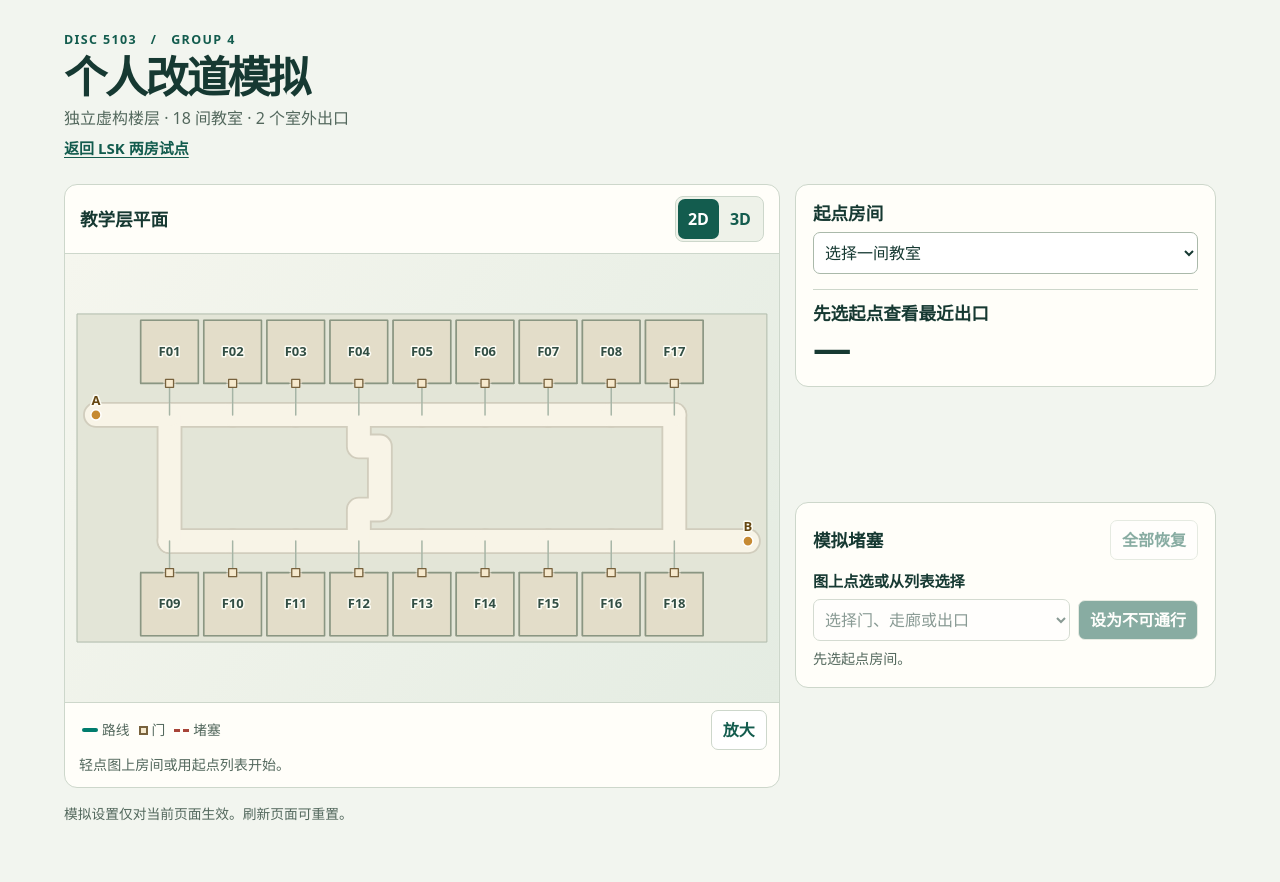
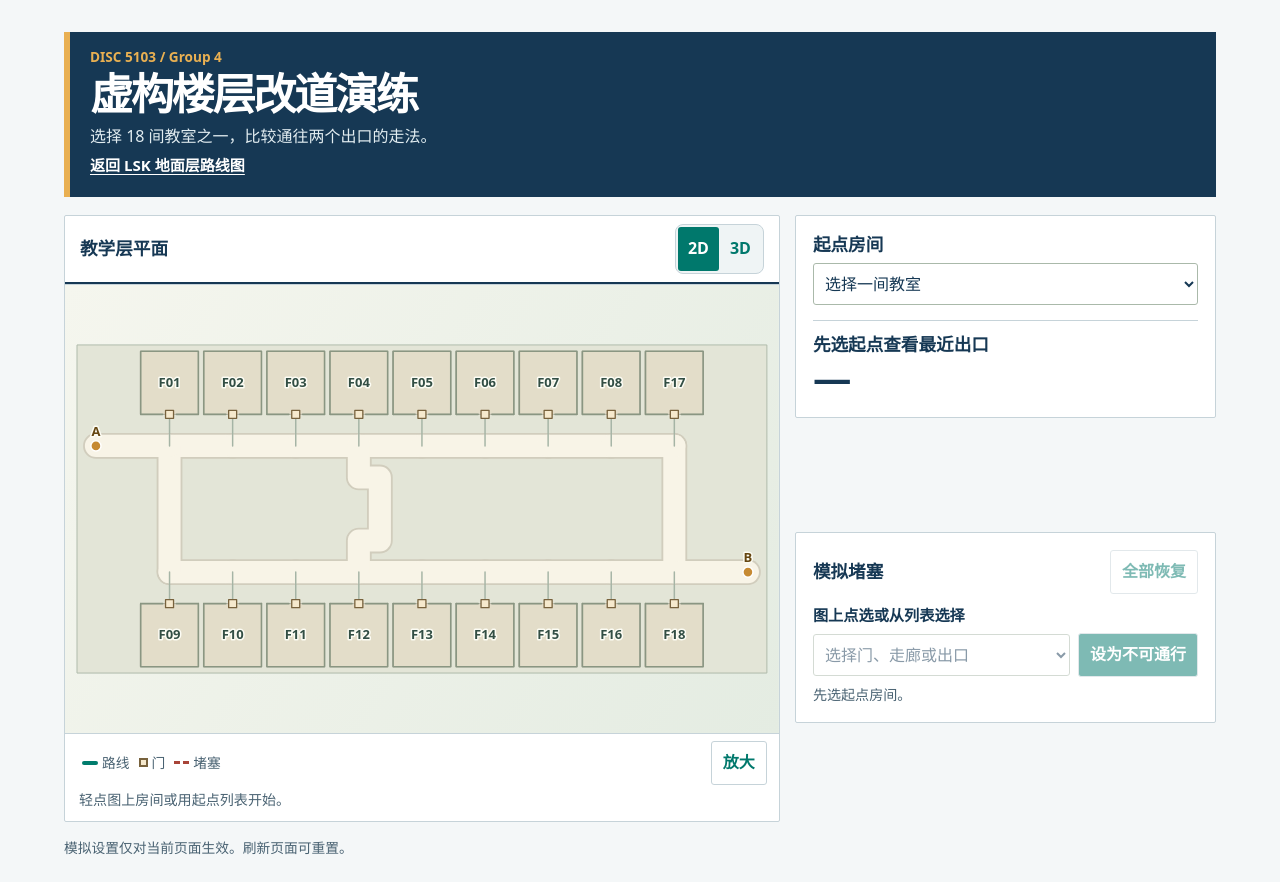
Before and after one commit to kunkunzileo/disc5103-lsk-pilot, a plain HTML site: page personal/index.html in a window 1280 px wide. Before the commit the page ends 848 px from the top, so only its background shows below. Drawn offline with Linux system fonts and the light colour scheme.

```diff
--- a/personal/index.html
+++ b/personal/index.html
@@ -1,13 +1,13 @@
 <!doctype html>
 <html lang="zh-CN"><head>
   <meta charset="utf-8"><meta name="viewport" content="width=device-width, initial-scale=1">
-  <meta name="theme-color" content="#123c36"><title>个人改道模拟 · DISC 5103</title>
+  <meta name="theme-color" content="#163854"><title>虚构楼层改道演练 · DISC 5103</title>
   <link rel="stylesheet" href="./style.css">
   <script defer src="./floor-offline.js"></script><script defer src="./routing.js"></script><script defer src="./map.js"></script><script defer src="./app.js"></script>
 </head><body><main>
-  <header><p class="kicker">DISC 5103　/　GROUP 4</p><h1>个人改道模拟</h1>
-    <p class="sub">独立虚构楼层 · 18 间教室 · 2 个室外出口</p>
-    <a class="local-entry" href="../index.html">返回 LSK 两房试点</a></header>
+  <header><p class="kicker">DISC 5103 / Group 4</p><h1>虚构楼层改道演练</h1>
+    <p class="sub">选择 18 间教室之一，比较通往两个出口的走法。</p>
+    <a class="local-entry" href="../index.html">返回 LSK 地面层路线图</a></header>
   <p id="error" role="alert" hidden></p>
   <div id="work" class="layout" aria-busy="true">
     <section class="start-card">
--- a/personal/style.css
+++ b/personal/style.css
@@ -1,16 +1,16 @@
-:root {color-scheme:light;--ink:#163932;--muted:#53685d;--teal:#135c4e;--line:#cdd7cb;--paper:#fffef9;background:#f2f5ef;color:var(--ink);font:16px/1.45 system-ui,"Microsoft YaHei",sans-serif}
+:root {color-scheme:light;--ink:#163854;--muted:#496272;--teal:#00786c;--line:#c6d3d9;--paper:#fff;background:#f4f7f8;color:var(--ink);font:16px/1.45 system-ui,"Microsoft YaHei",sans-serif}
 * {box-sizing:border-box}
 body {margin:0}
 main {max-width:1240px;margin:auto;padding:32px clamp(12px,3.5vw,44px) 24px}
-header {margin-bottom:21px}
+header {margin-bottom:18px;background:var(--ink);color:white;border-left:6px solid #e9b052;padding:16px 20px}
 h1,h2,p {margin:0}
 h1 {font-size:clamp(1.8rem,3.8vw,2.7rem);letter-spacing:-.055em;line-height:1.22;margin:.15rem 0 .25rem}
 h2,label {font-size:1.1rem;line-height:1.3}
-.kicker {font:650 .78rem/1.3 system-ui,sans-serif;letter-spacing:.11em;color:var(--teal)}
+.kicker {font:650 .85rem/1.3 system-ui,sans-serif;color:#e9b052}
 .sub,.note,footer,.legend {color:var(--muted)}
-.sub {font-size:1rem}
+.sub {font-size:1rem;color:#e2edf1}
 .layout {display:grid;grid-template-columns:minmax(0,1.7fr) minmax(290px,1fr);gap:15px;align-items:start}
-.map-card,.start-card,.edit-card {background:var(--paper);border:1px solid var(--line);border-radius:13px;overflow:hidden}
+.map-card,.start-card,.edit-card {background:var(--paper);border:1px solid var(--line);border-radius:2px;overflow:hidden}
 .start-card,.edit-card {padding:17px}
 .start-card {grid-row:1;grid-column:2}
 .map-card {grid-column:1;grid-row:1 / span 2}
@@ -21,20 +21,20 @@ h2,label {font-size:1.1rem;line-height:1.3}
 #change {font-size:.96rem;font-weight:600}
 .note {font-size:.88rem}
 button,select {font:inherit}
-button {cursor:pointer;font-weight:650;min-height:40px;border:1px solid var(--line);border-radius:7px;color:var(--teal);background:white;padding:5px 11px;touch-action:manipulation}
+button {cursor:pointer;font-weight:650;min-height:44px;border:1px solid var(--line);border-radius:3px;color:var(--teal);background:white;padding:5px 11px;touch-action:manipulation}
 button:focus-visible,select:focus-visible {outline:3px solid #c78228;outline-offset:2px}
 button:disabled,select:disabled {cursor:default;opacity:.5}
-select {max-width:100%;width:100%;min-width:0;background:white;color:var(--ink);padding:7px;border:1px solid #aab9aa;border-radius:7px;min-height:42px}
+select {max-width:100%;width:100%;min-width:0;background:white;color:var(--ink);padding:7px;border:1px solid #aab9aa;border-radius:3px;min-height:42px}
 label {display:block;font-weight:650;margin:0 0 7px}
 .edit-card label {font-size:.95rem;margin-top:12px}
 .map-head,.tools,.edit-head,.controls,.tool-btns {display:flex;align-items:center;gap:8px}
 .map-head,.tools,.edit-head {justify-content:space-between}
-.map-head {padding:11px 15px}
+.map-head {padding:8px 15px;border-bottom:2px solid var(--ink)}
 .tools {padding:7px 12px 1px}
-.seg {display:flex;gap:1px;border:1px solid var(--line);border-radius:8px;background:#eef2e9;padding:2px}
+.seg {display:flex;gap:1px;border:1px solid var(--line);border-radius:8px;background:#eff4f5;padding:2px}
 .seg button {border:0;background:transparent;padding:5px 10px}
 .seg button[aria-pressed=true],.primary {color:white;background:var(--teal)}
-.map-window {width:100%;overflow:auto;border-block:1px solid var(--line);background:#edf2e9}
+.map-window {width:100%;overflow:auto;border-block:1px solid var(--line);background:#edf3f5}
 canvas {display:block;width:100%;height:clamp(330px,35vw,465px);touch-action:pan-x pan-y pinch-zoom}
 .map-window.zoomed canvas {width:175%;height:clamp(360px,50vw,550px)}
 .legend {display:flex;flex-wrap:wrap;align-items:center;gap:4px;font-size:.86rem}
@@ -52,18 +52,18 @@ canvas {display:block;width:100%;height:clamp(330px,35vw,465px);touch-action:pan
 footer {font-size:.86rem;margin-top:16px}
 footer nav {display:flex;gap:6px 18px;flex-wrap:wrap;margin-top:5px}
 footer a {color:var(--teal);text-underline-offset:3px;padding:4px 0}
-.local-entry {display:inline-block;color:var(--teal);font-weight:600;font-size:.94rem;text-underline-offset:3px;margin-top:3px;padding:4px 0}
+.local-entry {display:inline-block;color:#fff;font-weight:600;font-size:.94rem;text-underline-offset:3px;margin-top:3px;padding:4px 0}
 #error {padding:12px;background:#fff2eb;color:#833b31}
 [hidden] {display:none!important}
 @media(max-width:740px){
-  main{padding:13px 11px 18px}header{margin-bottom:12px}.layout{display:flex;flex-direction:column;gap:9px}
+  main{padding:13px 11px 18px}header{margin-bottom:12px;padding:12px 14px}.layout{display:flex;flex-direction:column;gap:9px}
   .start-card,.edit-card,.map-card{width:100%}.start-card,.edit-card{padding:10px 12px}
   .start-card{display:grid;grid-template-columns:auto minmax(0,1fr);align-items:center;gap:8px}
   .start-card label{margin:0}.reading{grid-column:1/-1;margin-top:0;padding-top:6px;display:grid;grid-template-columns:minmax(0,1fr) auto;align-items:center;gap:0 5px}
   .reading h2{font-size:1rem}.metric b{font-size:1.55rem}.metric span{font-size:.85rem}
   .reading #change,.reading #baseline,.reading #ties{grid-column:1/-1}.map-head{padding:5px 10px}
   canvas{height:clamp(164px,51vw,280px)}.map-window.zoomed canvas{width:220%;height:clamp(270px,90vw,365px)}
-  .tools{padding:4px 8px 0}.tools button,.seg button{min-height:36px}.legend{font-size:.80rem}
+  .tools{padding:4px 8px 0}.tools button,.seg button{min-height:44px}.legend{font-size:.80rem}
   #maphelp{padding:2px 10px 7px;font-size:.82rem}.edit-card label{margin-top:4px}
   footer{margin-top:11px}.sub{font-size:.91rem}
 }
```
